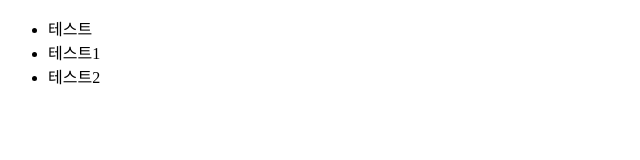
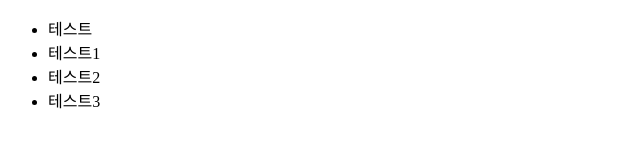
Before and after one commit to SungKihun/repo, a plain HTML site: page index.html in a window 1280 px wide. Shown: the full height of the page, 0-640 px from the left. Drawn offline with Linux system fonts and the light colour scheme.

Commit message:
테스트3 추가

```diff
--- a/index.html
+++ b/index.html
@@ -8,6 +8,7 @@
 		<li>테스트</li>
 		<li>테스트1</li>
 		<li>테스트2</li>
+		<li>테스트3</li>
 	</ul>
 </body>
 </html>
```
